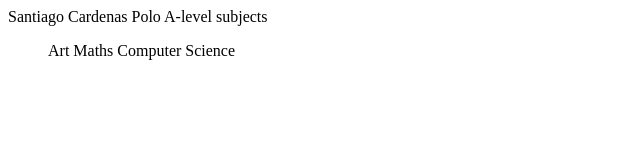
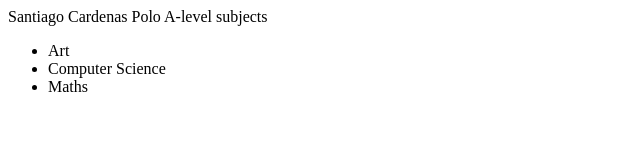
Before and after one commit to dc-scp/dc-scp.github.io, a plain HTML site: page index.html in a window 1280 px wide. Shown: the whole page, without its empty margins (0-640 px from the left). Drawn offline with Linux system fonts and the light colour scheme.

Commit message:
Update index.html

```diff
--- a/index.html
+++ b/index.html
@@ -1,5 +1,6 @@
 <!DOCTYPE html>
-<html>
+<html
+  <div id="page">
     <head>
       <title>
         My first page
@@ -9,9 +10,10 @@
       <h>Santiago Cardenas Polo</h>
       <h>A-level subjects</h>
       <ul>
-      Art
-      Maths
-      Computer Science
+        <li>Art</li>
+        <li>Computer Science</li>
+        <li>Maths</li>
       </ul>
     </body>
+  </div page>
 </html>
```
Lines whose indentation alone changed are shown as unchanged.
